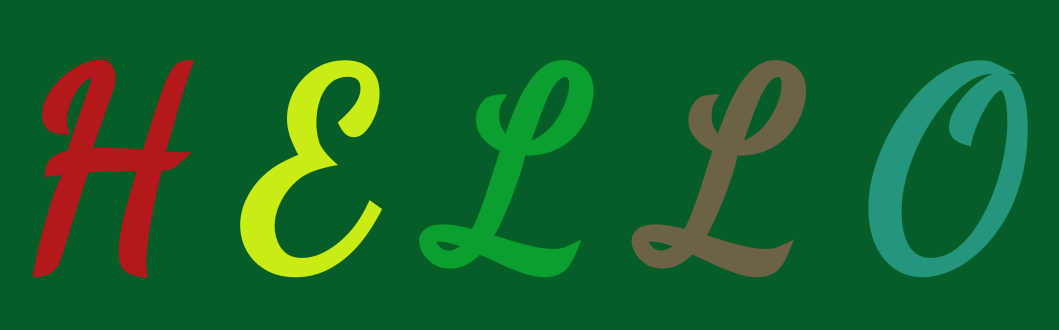
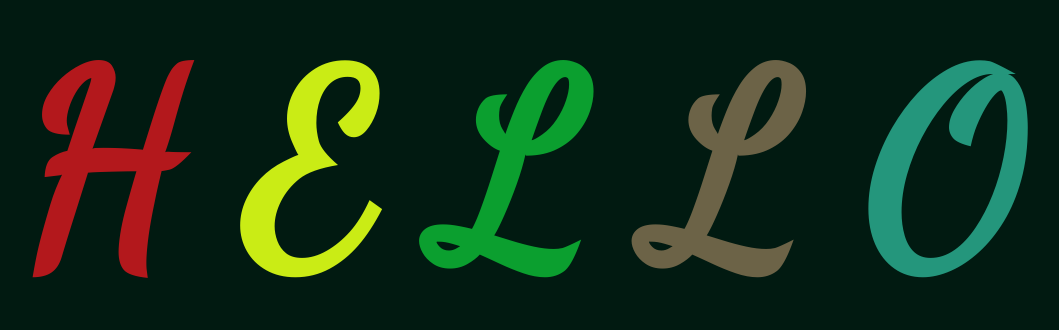
Before and after one commit to laila9090/Changingcolors, a plain HTML site: page index.html in a window 1280 px wide. Shown: the part 235-565 px from the top of the page, without its empty margins (119-1178 px from the left). Drawn offline with Linux system fonts and the light colour scheme.

Commit message:
changed background

```diff
--- a/index.css
+++ b/index.css
@@ -3,7 +3,7 @@ body {
     justify-content: center;
     align-items: center;
     height: 100vh;
-    background-color: rgb(5, 94, 39);
+    background-color: rgb(1, 26, 17);
 }
 
 h1 {
```
